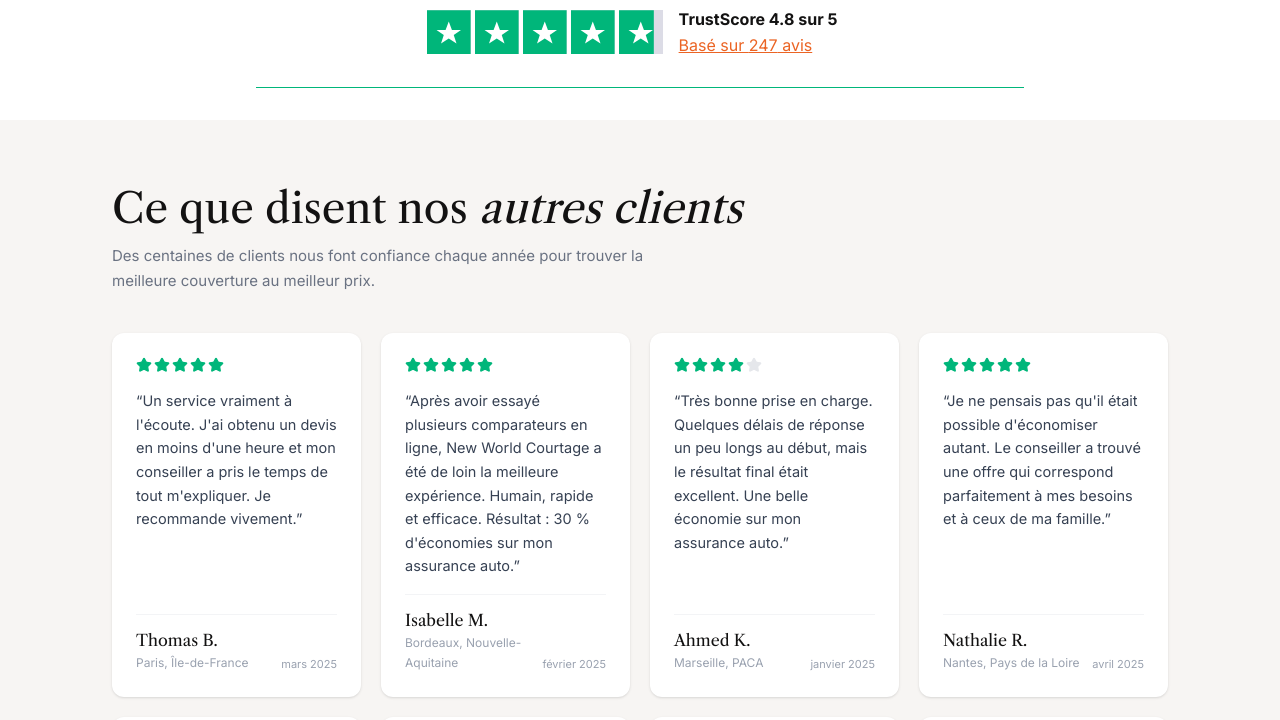
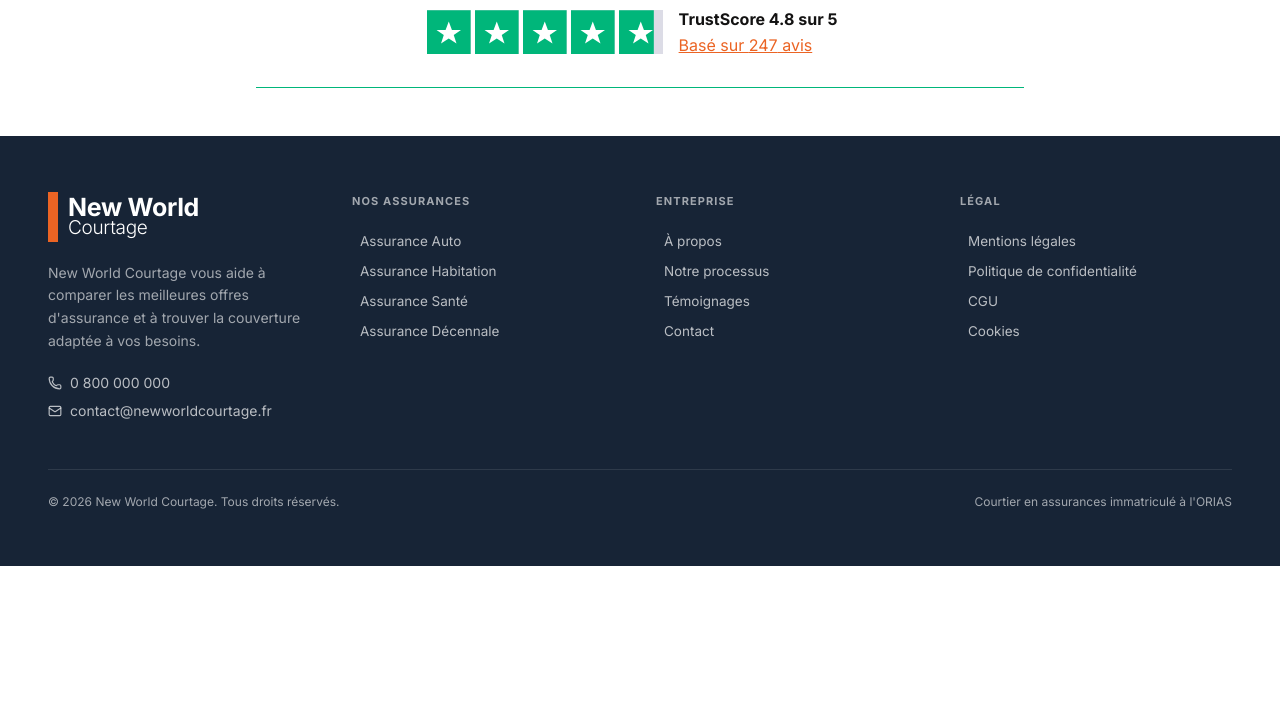
Before and after one commit to mehdibenrabiaa/new_world_courtage, a Next.js app: page /about/reviews in a window 1280 px wide. Shown: the part 811-1531 px from the top of the page. After the commit the page ends 1377 px from the top, so only its background shows below. Built offline with nearby package versions, Linux system fonts and the light colour scheme.

Commit message:
reviews: remove QuotesSection

```diff
--- a/pages/about/reviews.js
+++ b/pages/about/reviews.js
@@ -319,7 +319,6 @@
         <Breadcrumb />
         <FeaturedReview />
         <TrustPilotBlock />
-        <QuotesSection />
       </main>
 
       <Footer />
```
